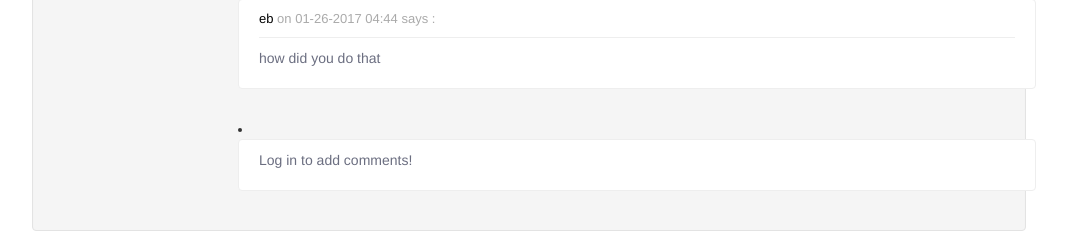
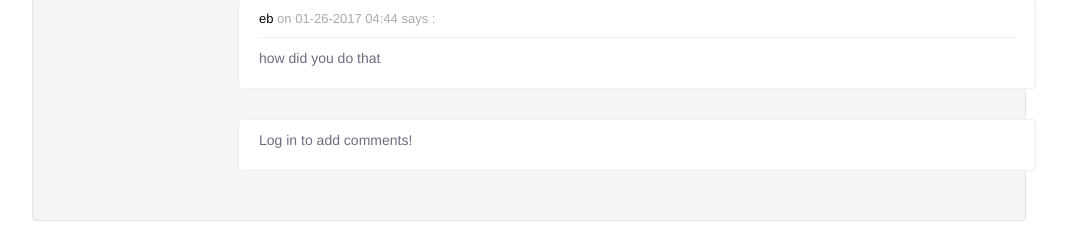
Before and after one commit to lilharry/DollaDollaBill, a Flask app: page /listings/1/ in a window 1280 px wide; the page is wider, and only the part inside the window is pictured. Shown: the part 1287-1538 px from the top of that part, without its empty margins (111-1178 px from the left). After the commit the page ends 1508 px from the top of that part, so only its background shows below. Run offline with Flask 2, Linux system fonts and the light colour scheme; data comes from the database, SQL or seed files in the repository; some libraries are stand-ins or nearby versions.

Commit message:
updated comments

```diff
--- a/templates/listing.html
+++ b/templates/listing.html
@@ -149,6 +149,7 @@
                 </div>
       </form>
       {%else%}
+      <ul class="comments">
          <li class="clearfix">
 				  <div class="post-comments">
 				      <p>
@@ -156,6 +157,7 @@
 				      </p>
 				  </div>
 	     </li>
+       </ul>
       {% endif %}
 			</div>
 		</div>
```
